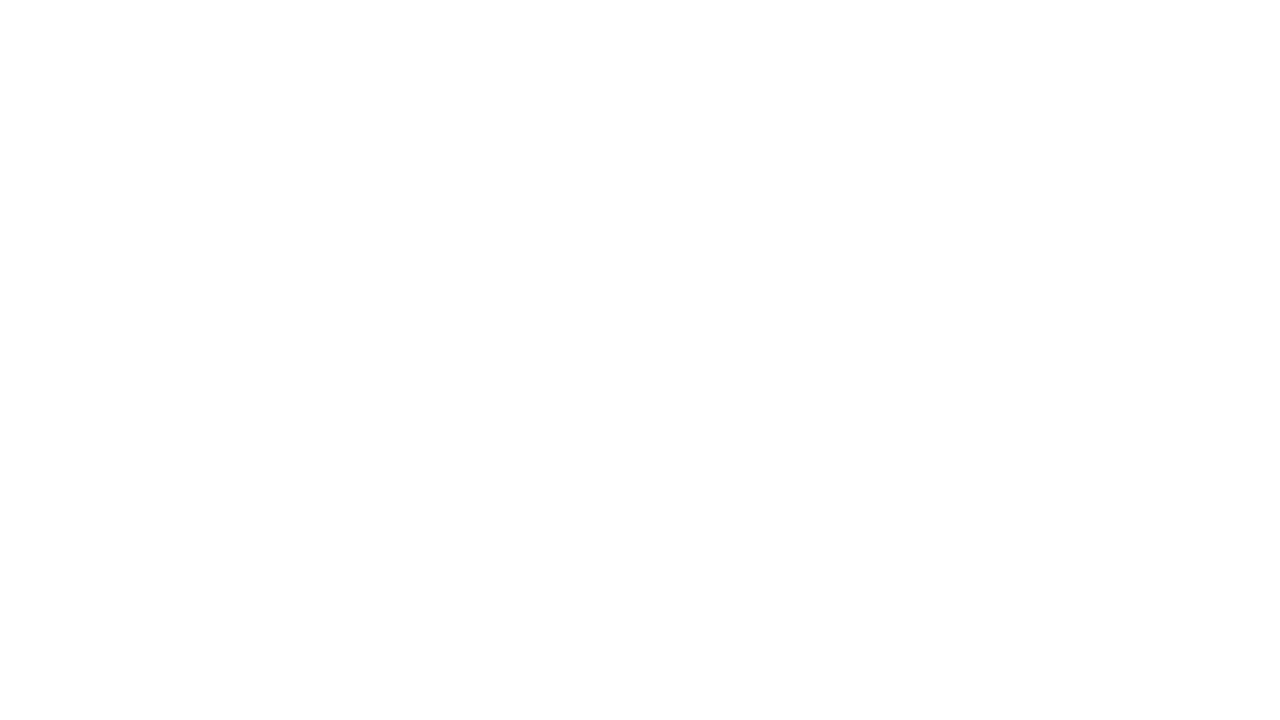
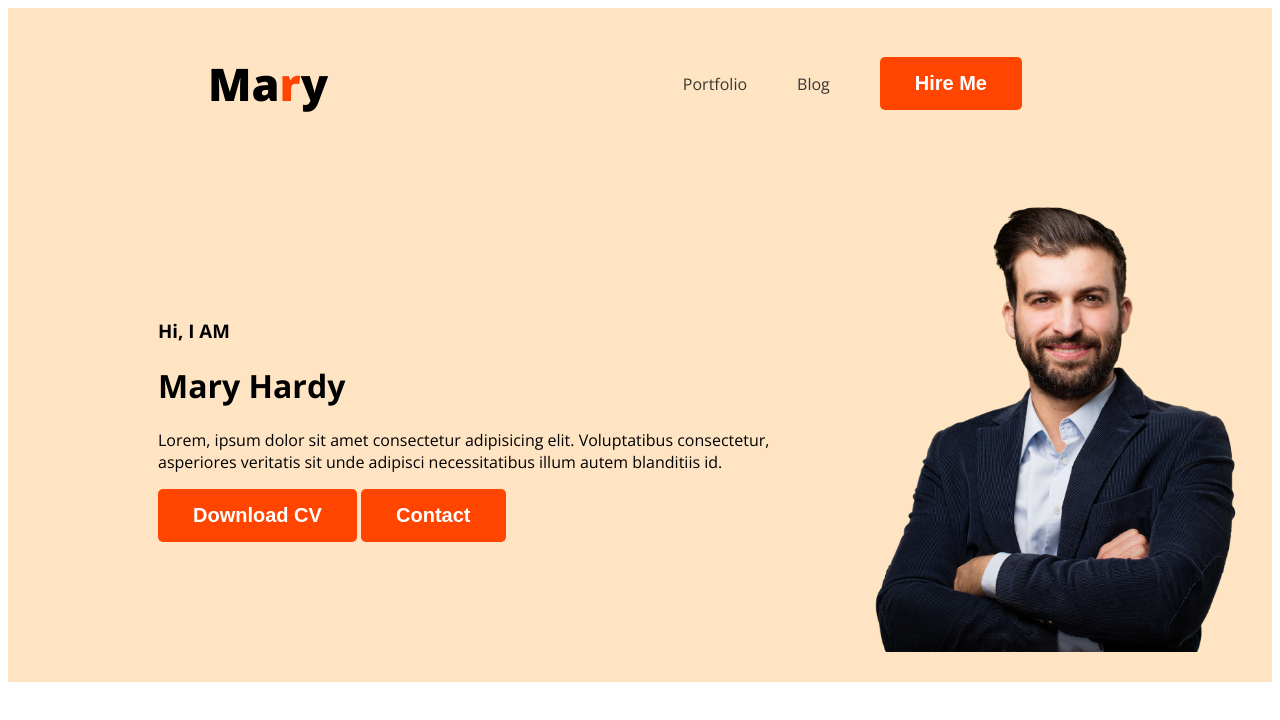
Before and after one commit to HamjaMohtadee04/portfolio, a plain HTML site: page index.html in a window 1280 px wide. Drawn offline with nearby package versions, Linux system fonts and the light colour scheme.

Commit message:
header and navbar added

```diff
--- a/index.html
+++ b/index.html
@@ -3,9 +3,38 @@
 <head>
     <meta charset="UTF-8">
     <meta name="viewport" content="width=device-width, initial-scale=1.0">
+    <link rel="preconnect" href="https://fonts.googleapis.com">
+<link rel="preconnect" href="https://fonts.gstatic.com" crossorigin>
+<link href="https://fonts.googleapis.com/css2?family=Open+Sans:ital,wght@0,300..800;1,300..800&display=swap" rel="stylesheet">
+    <link rel="stylesheet" href="style/styles.css">
     <title>Portfolio</title>
 </head>
 <body>
+    <header class="header">
+        <nav>
+            <h3 class="nav-title">Ma<span class="text-primary">r</span>y</h3>
+           <ul>
+            <li><a href="">Portfolio</a></li>
+            <li><a href="">Blog</a></li>
+           <li> <button class="btn-primary">Hire Me</button></li>
+           </ul>
+        </nav>
+        <div class="banner">
+            <div class="banner-content">
+                <h3 class="banner-greeting">Hi, I AM</h3>
+                <h1 class="banner-title">Mary Hardy</h3>
+             <p>Lorem, ipsum dolor sit amet consectetur adipisicing elit. Voluptatibus consectetur, asperiores veritatis sit unde adipisci necessitatibus illum autem blanditiis id.</p>
+             <button class="btn-primary">Download CV</button>
+             <button class="btn-primary">Contact</button>
+            </div>
+            <img src="images/hardy.png" alt="" srcset="" class="profile-pic">
+        </div>
+    </header>
+    <main>
 
+    </main>
+    <footer>
+
+    </footer>
 </body>
 </html>
--- a/style/styles.css
+++ b/style/styles.css
@@ -0,0 +1,55 @@
+body{
+    font-family: "Open Sans", sans-serif;
+  font-optical-sizing: auto;
+}
+/* navbar styles */
+nav{
+    display: flex;
+    align-items: center;
+    justify-content: space-between;
+    margin: 0 200px;
+}
+.nav-title{
+    color: #000;
+    font-size: 45px;
+    font-weight: 800;
+
+}
+.text-primary{
+    color: orangered;
+}
+nav>ul{
+    display: flex;
+    align-items: center;
+}
+nav li{
+    list-style: none;
+    margin-right: 50px;
+}
+nav a{
+    text-decoration: none;
+    color:rgb(56, 54, 49)
+}
+.btn-primary{
+    border-radius: 5px;
+    background: orangered;
+    border: 0;
+    color: white;
+    font-size: 20px;
+    font-weight: 700;
+    padding: 15px 35px;
+}
+
+/* header styles */
+.header{
+    background-color: bisque;
+}
+.banner{
+    padding: 30px 30px 30px 150px;
+    display: flex;
+    align-items: center;
+}
+.banner .profile-pic{
+    width:400px;
+
+}
```
Also changed, not shown: images/developer.png (added), images/hardy.png (added), images/header_bg.png (added), images/icons/facebook.png (added), images/icons/insta.png (added), images/icons/js.png (added), images/icons/mongo.png (added), images/icons/nodejs.png (added), images/icons/react.png (added), images/icons/twitter.png (added).
